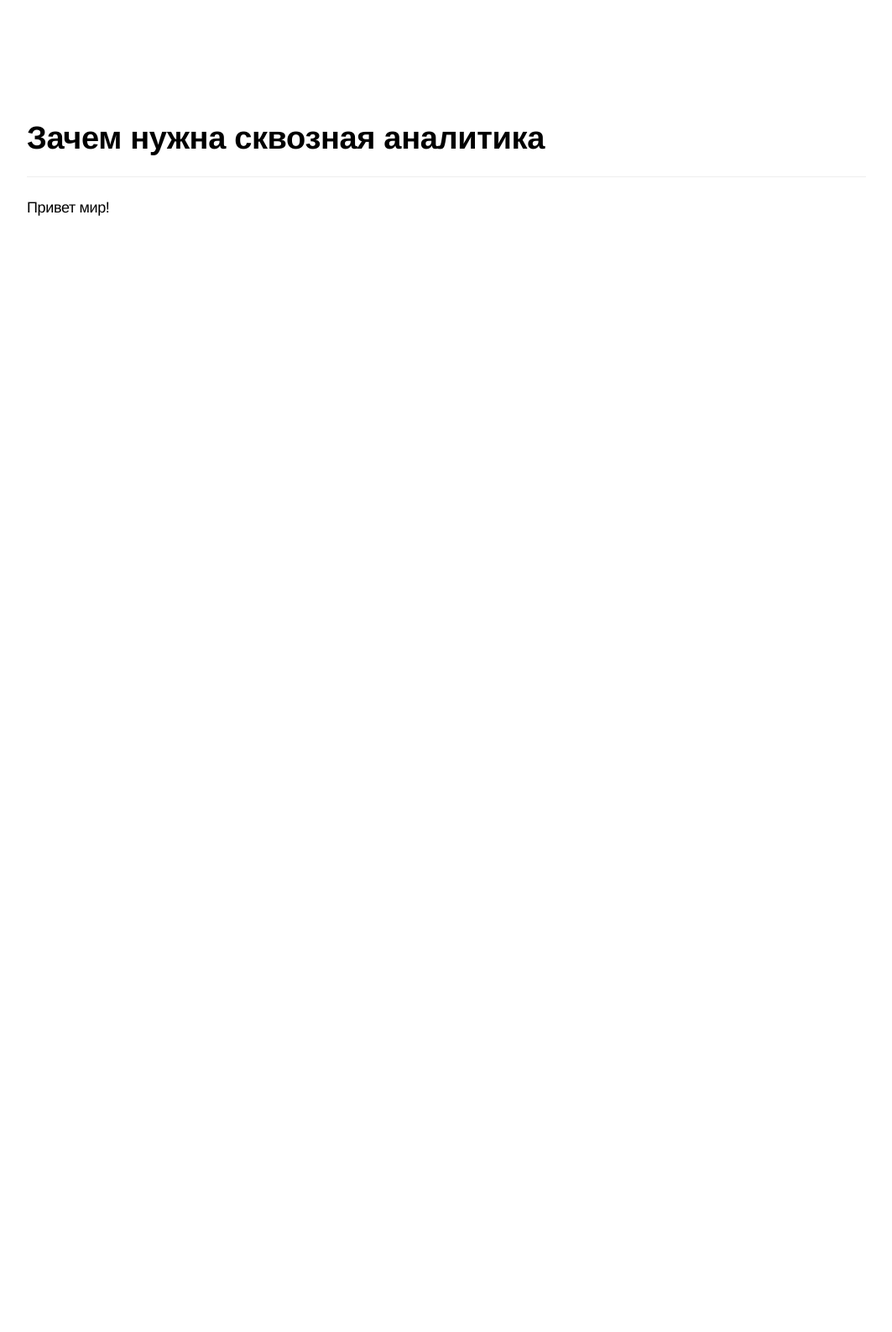
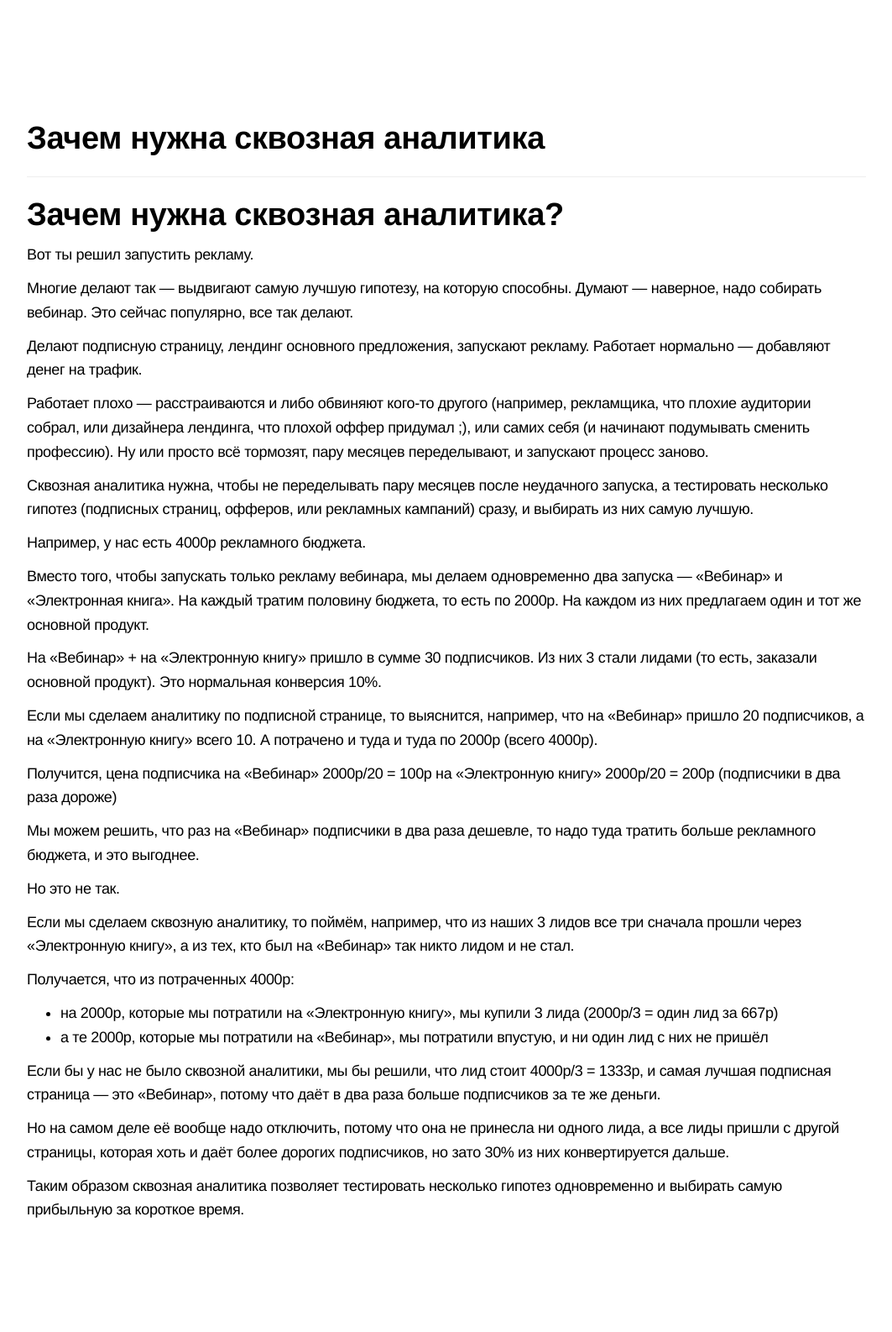
Before and after one commit to bz-icoach/bz-icoach.github.io, a Jekyll site: the page built from _posts/2018-01-16-zachem-nuzhna-skvoznaya-analitika.md, in a window 1280 px wide. Shown: the whole page at 84% size, without its empty margins (108-1171 px from the left). Built offline with Jekyll 4.4.1, drawn with Linux system fonts in a browser that asks for light colours; nearby versions of some CDN libraries; before the commit the page ends 900 px from its top, so only the background shows below that.

Commit message:
Update 2018-01-16-zachem-nuzhna-skvoznaya-analitika.md

```diff
--- a/_posts/2018-01-16-zachem-nuzhna-skvoznaya-analitika.md
+++ b/_posts/2018-01-16-zachem-nuzhna-skvoznaya-analitika.md
@@ -3,4 +3,41 @@ layout: post
 title: Зачем нужна сквозная аналитика
 ---
 
-Привет мир!
+# Зачем нужна сквозная аналитика?
+
+Вот ты решил запустить рекламу.
+
+Многие делают так — выдвигают самую лучшую гипотезу, на которую способны. Думают — наверное, надо собирать вебинар. Это сейчас популярно, все так делают.
+
+Делают подписную страницу, лендинг основного предложения, запускают рекламу. Работает нормально — добавляют денег на трафик.
+
+Работает плохо — расстраиваются и либо обвиняют кого-то другого (например, рекламщика, что плохие аудитории собрал, или дизайнера лендинга, что плохой оффер придумал ;), или самих себя (и начинают подумывать сменить профессию). Ну или просто всё тормозят, пару месяцев переделывают, и запускают процесс заново.
+
+Сквозная аналитика нужна, чтобы не переделывать пару месяцев после неудачного запуска, а тестировать несколько гипотез (подписных страниц, офферов, или рекламных кампаний) сразу, и выбирать из них самую лучшую.
+
+Например, у нас есть 4000р рекламного бюджета.
+
+Вместо того, чтобы запускать только рекламу вебинара, мы делаем одновременно два запуска — «Вебинар» и «Электронная книга». На каждый тратим половину бюджета, то есть по 2000р. На каждом из них предлагаем один и тот же основной продукт.
+
+На «Вебинар» + на «Электронную книгу» пришло в сумме 30 подписчиков. Из них 3 стали лидами (то есть, заказали основной продукт). Это нормальная конверсия 10%.
+
+Если мы сделаем аналитику по подписной странице, то выяснится, например, что на «Вебинар» пришло 20 подписчиков, а на «Электронную книгу» всего 10. А потрачено и туда и туда по 2000р (всего 4000р).
+
+Получится, цена подписчика на «Вебинар» 2000р/20 = 100р
+на «Электронную книгу» 2000р/20 = 200р (подписчики в два раза дороже)
+
+Мы можем решить, что раз на «Вебинар» подписчики в два раза дешевле, то надо туда тратить больше рекламного бюджета, и это выгоднее.
+
+Но это не так.
+
+Если мы сделаем сквозную аналитику, то поймём, например, что из наших 3 лидов все три сначала прошли через «Электронную книгу», а из тех, кто был на «Вебинар» так никто лидом и не стал.
+
+Получается, что из потраченных 4000р:
+- на 2000р, которые мы потратили на «Электронную книгу», мы купили 3 лида (2000р/3 = один лид за 667р)
+- а те 2000р, которые мы потратили на «Вебинар», мы потратили впустую, и ни один лид с них не пришёл
+
+Если бы у нас не было сквозной аналитики, мы бы решили, что лид стоит 4000р/3 = 1333р, и самая лучшая подписная страница — это «Вебинар», потому что даёт в два раза больше подписчиков за те же деньги.
+
+Но на самом деле её вообще надо отключить, потому что она не принесла ни одного лида, а все лиды пришли с другой страницы, которая хоть и даёт более дорогих подписчиков, но зато 30% из них конвертируется дальше.
+
+Таким образом сквозная аналитика позволяет тестировать несколько гипотез одновременно и выбирать самую прибыльную за короткое время.
```
